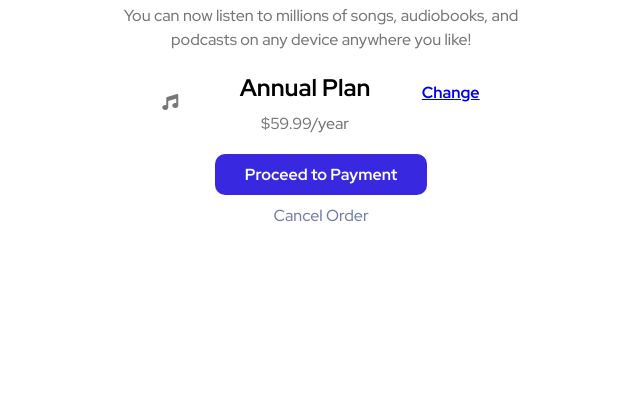
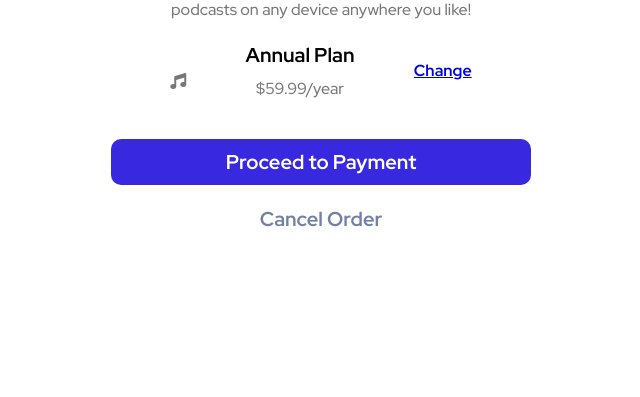
Before and after one commit to MohamedAhmed112008/order-summary-component-, a plain HTML site: page index.html in a window 1280 px wide. Shown: the part 443-840 px from the top of the page, without its empty margins (319-959 px from the left). Drawn offline with Linux system fonts and the light colour scheme.

Commit message:
Add files via upload

```diff
--- a/index.html
+++ b/index.html
@@ -16,24 +16,24 @@
   -->
 </head>
 <body>
-  <section class="main">
+  <section class="main" role="main">
     <picture>
       <img src="images/illustration-hero.svg" alt="">
     </picture>
     <section class="text">
-      <h1>Order Summary</h1>
+      <h2>Order Summary</h2>
       <p class="info">
         You can now listen to millions of songs, audiobooks, and podcasts on any
         device anywhere you like!
       </p>
       <section class="plan">
-        <h1><i class="fa-solid fa-music"></i></h1>
+        <i class="fa-solid fa-music"></i>
         <section class="pl"> <h2>Annual Plan</h2> <h2>$59.99/year</h2></section>
         <a href="#">Change</a>
       </section>
       <section class="pay">
-        <p><a href="#">Proceed to Payment</a></p>
-        <p><a href="#">Cancel Order</a></p>
+        <h2><a href="#">Proceed to Payment</a></h2>
+        <h2><a href="#">Cancel Order</a></h2>
       </section>
     </section>
   </section>
--- a/style.css
+++ b/style.css
@@ -6,7 +6,6 @@
       box-sizing: border-box;
       -webkit-box-sizing:border-box ;
       font-family: 'Red Hat Display', sans-serif;
-
 }
 
 .main
@@ -40,7 +39,7 @@
       flex-wrap: wrap;
 }
 
-.text h1
+.text h2
 {
       font-size: 30px;
       margin-bottom: 20px;
@@ -63,7 +62,7 @@
       flex-wrap: wrap;
 }
 
-.text .plan h1
+.text .plan i
 {
       font-size: 16px;
       margin-bottom: 0;
@@ -84,6 +83,7 @@
 .text .plan .pl h2:nth-child(1)
 {
       margin-bottom: 10px;
+      font-size: 20px;
 }
 
 .text .plan .pl h2:nth-child(2)
@@ -108,27 +108,29 @@
       margin-bottom: 20px;
 }
 
-.text .pay p:nth-child(1)
+.text .pay h2:nth-child(1)
 {
       background: #3829e0;
       padding: 10px;
       border-radius: 10px;
       margin-bottom: 10px;
-      width: fit-content;
+      width: 100%;
       padding: 10px 30px;
+      font-size: 20px;
 }
 
-.text .pay p:nth-child(1) a
+.text .pay h2:nth-child(1) a
 {
       color: white;
       font-weight: bold;
       text-decoration: none;
 }
 
-.text .pay p:nth-child(2) a
+.text .pay h2:nth-child(2) a
 {
       color: #7280a7;
       text-decoration: none;
+      font-size: 20px;
 }
 
 @media (max-width:767px) {
```
Also changed, not shown: 2 other files.
